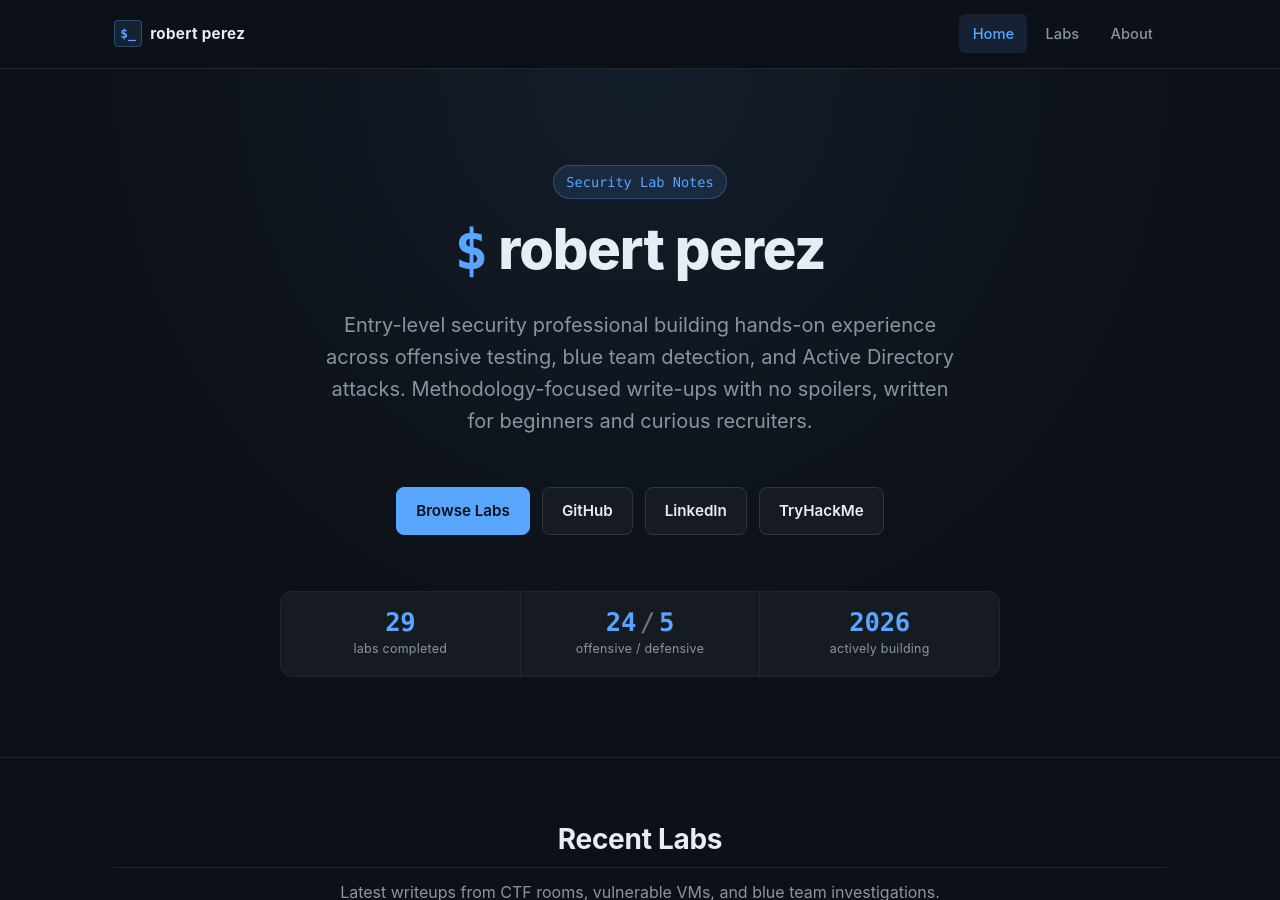
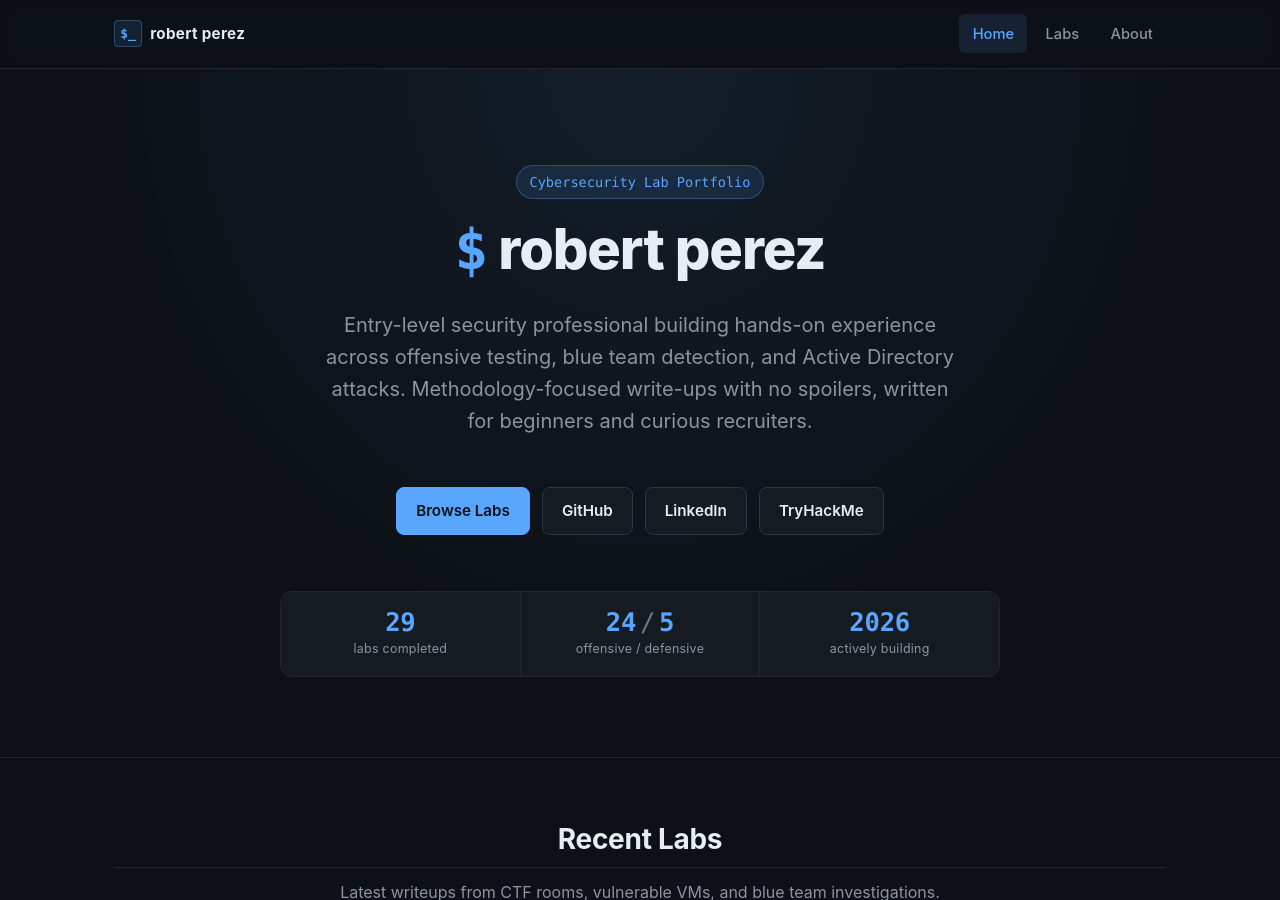
Before and after one commit to barrytd/barrytd.github.io, a Jekyll site: the page built from index.md, in a window 1280 px wide and 900 px high. Built offline with Jekyll 4.4.1, drawn with Linux system fonts in a browser that asks for light colours.

Commit message:
rename site tagline to Cybersecurity Lab Portfolio
Co-Authored-By: Claude Opus 4.7 (1M context) <noreply@anthropic.com>

```diff
--- a/_config.yml
+++ b/_config.yml
@@ -1,5 +1,5 @@
 title: Robert Perez
-tagline: Security Lab Notes
+tagline: Cybersecurity Lab Portfolio
 description: >-
   Hands-on offensive and blue team security writeups from CTFs, lab environments,
   and home-built networks. Beginner friendly, methodology first, no flags or
```
